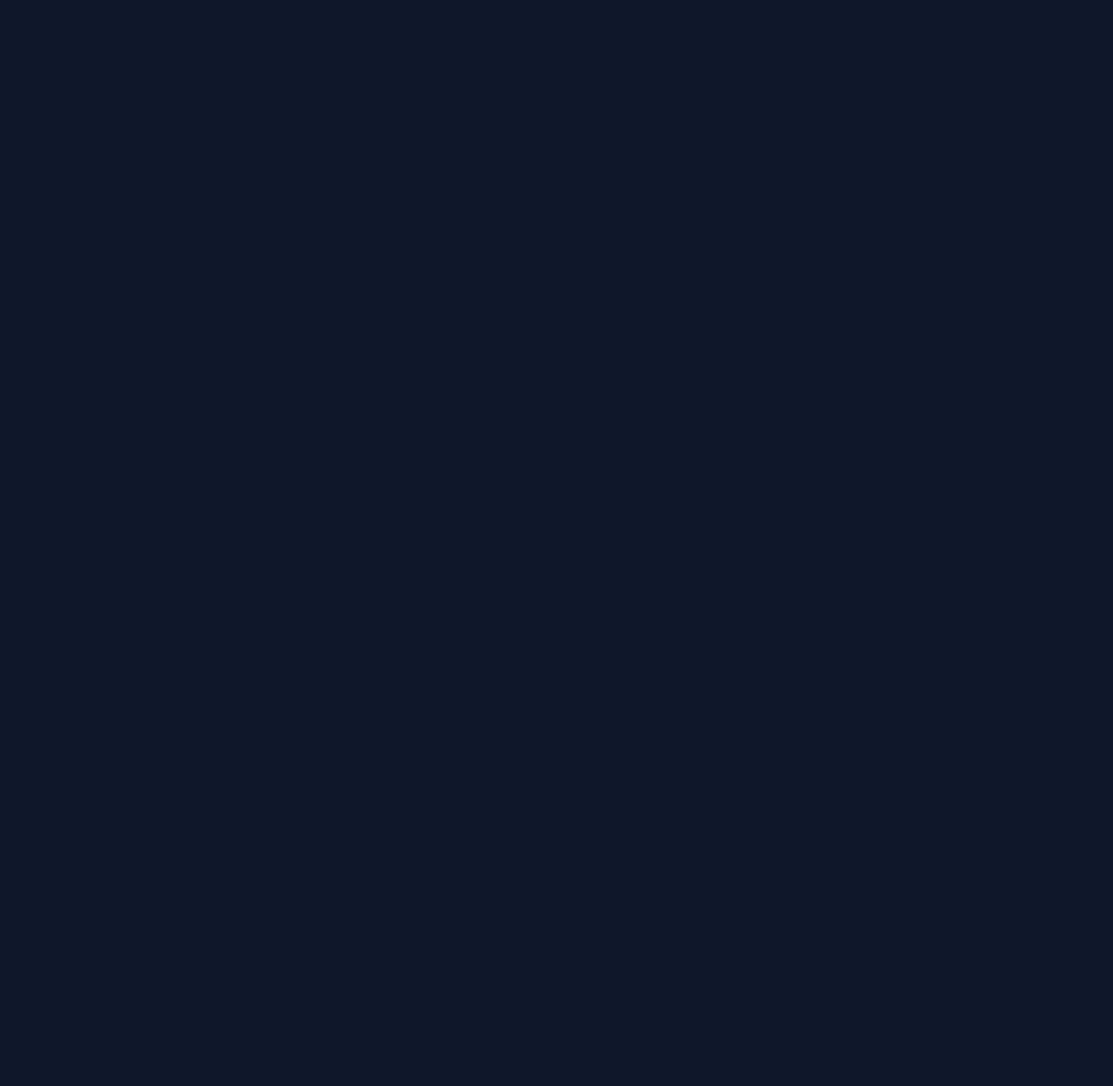
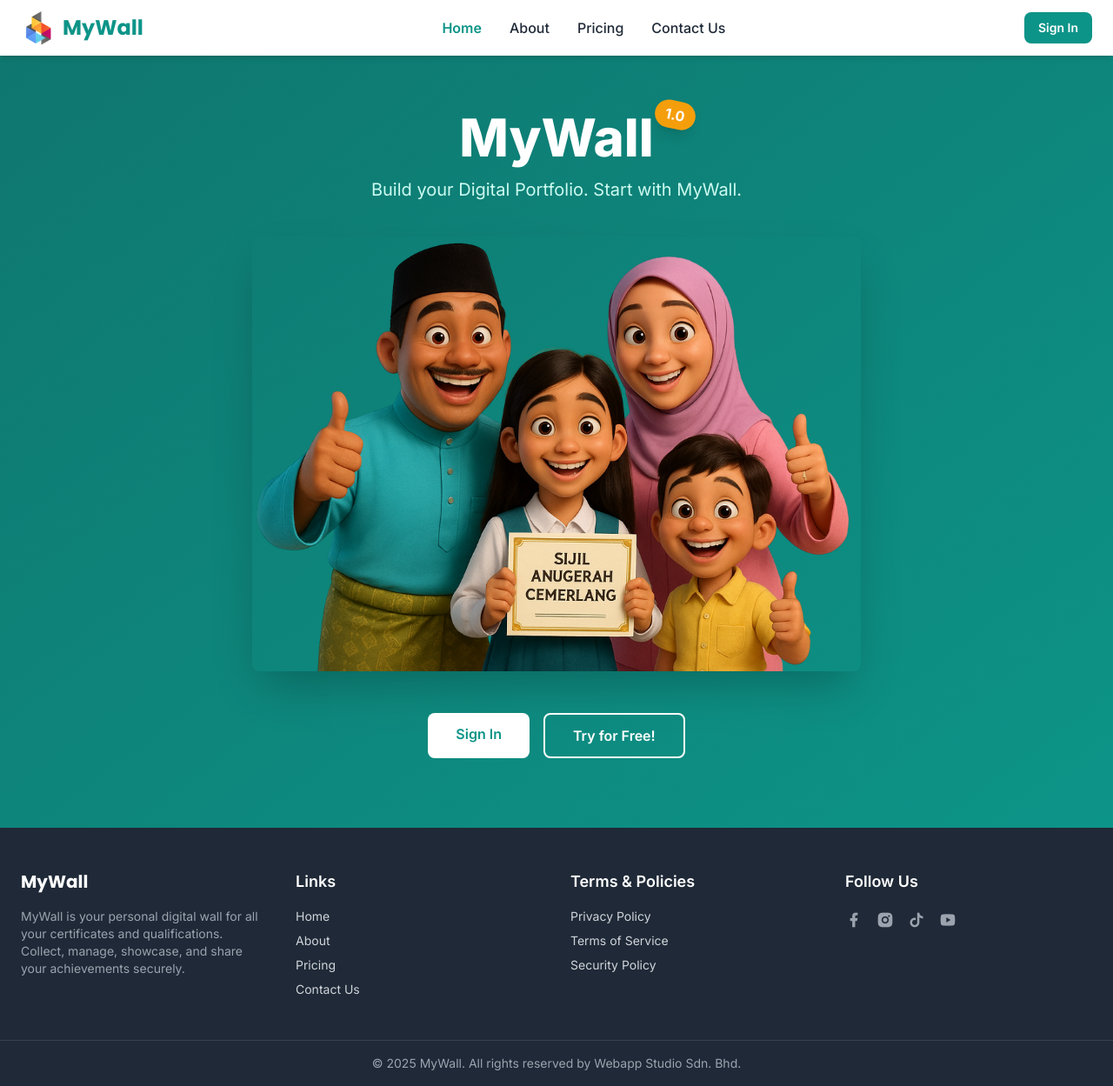
Before and after one commit to webappstudio-my/mysertifico, a React (Vite) app: page /mywall/home in a window 1280 px wide. Before the commit this address had no page. Shown: the whole page at 87% size. Before the commit the page ends 800 px from the top, so only its background shows below. Built offline with nearby package versions, Linux system fonts and the light colour scheme.

Commit message:
mywall landing: home page, header, footer

```diff
--- a/src/App.jsx
+++ b/src/App.jsx
@@ -50,6 +50,7 @@
 import SelectedTemplateList from './pages/mysertifico/admin/SelectedTemplateList';
 import EditUser from './pages/mysertifico/admin/EditUser';
 import ImportUsers from './pages/mysertifico/admin/ImportUsers';
+import MyWallHome from './pages/mywall/landing/MyWallHome';
 
 function App() {
   const [theme, setTheme] = useState(localStorage.getItem('theme') || 'light');
@@ -70,7 +71,7 @@
   return (
     <Router>
       <Routes>
-        {/* Landing */}
+        {/* MySertifico Landing */}
         <Route path="/" element={<Home />} />
         <Route path="/about" element={<About />} />
         <Route path="/price" element={<Price />} />
@@ -105,6 +106,9 @@
         <Route path="/dashboard/settings/edit-user/:id" element={<EditUser theme={theme} onThemeToggle={toggleTheme} />} />
         <Route path="/dashboard/settings/import-users" element={<ImportUsers theme={theme} onThemeToggle={toggleTheme} />} />
 
+        {/* MyWall Landing */}
+        <Route path='/mywall/home' element={<MyWallHome />} />'
+
         {/* MyWall */}
 
         {/* Back Office */}
--- /dev/null
+++ b/src/components/mywall/Footer.jsx
@@ -0,0 +1,54 @@
+// src/components/mywall/Footer.jsx
+import React from 'react';
+import { Link } from 'react-router-dom';
+
+const Footer = () => {
+    const currentYear = new Date().getFullYear();
+
+    return (
+        <footer className="bg-gray-800 text-white">
+            <div className="container mx-auto px-6 py-12 grid grid-cols-1 sm:grid-cols-2 md:grid-cols-4 gap-8">
+                {/* Info */}
+                <div>
+                    <h3 className="text-xl font-bold font-poppins mb-4">MyWall</h3>
+                    <p className="text-sm text-gray-400">MyWall is your personal digital wall for all your certificates and qualifications. Collect, manage, showcase, and share your achievements securely.</p>
+                </div>
+                {/* Links */}
+                <div>
+                    <h4 className="text-lg font-semibold mb-4">Links</h4>
+                    <ul className="space-y-2 text-sm text-gray-300">
+                        <li><Link to="/mywall/home" className="hover:text-white">Home</Link></li>
+                        <li><Link to="/mywall/about" className="hover:text-white">About</Link></li>
+                        <li><Link to="/mywall/pricing" className="hover:text-white">Pricing</Link></li>
+                        <li><Link to="/mywall/contact-us" className="hover:text-white">Contact Us</Link></li>
+                    </ul>
+                </div>
+                {/* Policies */}
+                <div>
+                    <h4 className="text-lg font-semibold mb-4">Terms & Policies</h4>
+                    <ul className="space-y-2 text-sm text-gray-300">
+                        <li><Link to="/privacy-policy" className="hover:text-white">Privacy Policy</Link></li>
+                        <li><Link to="/terms-of-service" className="hover:text-white">Terms of Service</Link></li>
+                        <li><Link to="/security-policy" className="hover:text-white">Security Policy</Link></li>
+                    </ul>
+                </div>
+                {/* Social */}
+                <div>
+                    <h4 className="text-lg font-semibold mb-4">Follow Us</h4>
+                    <div className="flex space-x-4">
+                        <a href="#" className="text-gray-400 hover:text-white text-xl" title="Facebook"><i className="ri-facebook-fill"></i></a>
+                        <a href="#" className="text-gray-400 hover:text-white text-xl" title="Instagram"><i className="ri-instagram-fill"></i></a>
+                        <a href="#" className="text-gray-400 hover:text-white text-xl" title="TikTok"><i className="ri-tiktok-fill"></i></a>
+                        <a href="#" className="text-gray-400 hover:text-white text-xl" title="YouTube"><i className="ri-youtube-fill"></i></a>
+                    </div>
+                </div>
+            </div>
+            {/* Divider + Copyright */}
+            <div className="border-t border-gray-700">
+                <div className="container mx-auto px-6 py-4 text-center text-sm text-gray-400">&copy; {currentYear} MyWall. All rights reserved by Webapp Studio Sdn. Bhd.</div>
+            </div>
+        </footer>
+    );
+};
+
+export default Footer;
--- /dev/null
+++ b/src/components/mywall/Header.jsx
@@ -0,0 +1,53 @@
+import React, { useState } from 'react';
+import { Link } from 'react-router-dom';
+import logo from '../../assets/images/logos/logo.png';
+
+const Header = () => {
+    const [isMenuOpen, setIsMenuOpen] = useState(false);
+
+    return (
+        <header className="bg-white shadow-md text-gray-800 fixed w-full top-0 z-50">
+            <nav className="container mx-auto px-6 py-3">
+                <div className="flex items-center justify-between">
+                    {/* Logo */}
+                    <Link to="/mywall/home" className="flex items-center gap-2">
+                        <img src={logo} alt="Logo" className="h-10 w-10" onError={(e) => { e.target.onerror = null; e.target.src = 'https://placehold.co/40x40/14B8A6/FFFFFF?text=MW'; }} />
+                        <span className="font-poppins font-bold text-2xl text-primary">MyWall</span>
+                    </Link>
+
+                    {/* Desktop Menu */}
+                    <div className="hidden md:flex space-x-8 items-center">
+                        <Link to="/mywall/home" className="text-primary font-semibold">Home</Link>
+                        <Link to="/mywall/about" className="hover:text-primary font-medium">About</Link>
+                        <Link to="/mywall/pricing" className="hover:text-primary font-medium">Pricing</Link>
+                        <Link to="/mywall/contact-us" className="hover:text-primary font-medium">Contact Us</Link>
+                    </div>
+
+                    {/* Login Buttons for Desktop */}
+                    <div className="hidden md:flex items-center space-x-2">
+                        <Link to="/mywall/auth/sign-in" className="px-4 py-2 text-sm bg-primary text-white font-semibold rounded-lg hover:bg-primary-600">Sign In</Link>
+                    </div>
+
+                    {/* Mobile Menu Button */}
+                    <div className="md:hidden">
+                        <button id="menu-toggle" className="text-gray-800 focus:outline-none" onClick={() => setIsMenuOpen(!isMenuOpen)}>
+                            {isMenuOpen ? <i className="ri-close-line text-2xl"></i> : <i className="ri-menu-line text-2xl"></i>}
+                        </button>
+                    </div>
+                </div>
+
+                {/* Mobile Menu */}
+                <div className={`${isMenuOpen ? 'block' : 'hidden'} md:hidden mt-4`}>
+                    <Link to="/mywall/home" className="block py-2 text-sm text-primary font-semibold">Home</Link>
+                    <Link to="/mywall/about" className="block py-2 text-sm hover:text-primary">About</Link>
+                    <Link to="/mywall/pricing" className="block py-2 text-sm hover:text-primary">Pricing</Link>
+                    <Link to="/mywall/contact-us" className="block py-2 text-sm hover:text-primary">Contact Us</Link>
+                    <div className="border-t my-4"></div>
+                    <Link to="/mywall/auth/sign-in" className="block w-full text-center py-2 text-sm bg-primary text-white font-semibold rounded-lg hover:bg-primary-600">Sign In</Link>
+                </div>
+            </nav>
+        </header>
+    );
+};
+
+export default Header;
--- /dev/null
+++ b/src/components/mywall/HeroSection.jsx
@@ -0,0 +1,35 @@
+// src/components/common/HeroSection.jsx
+import React from 'react';
+import { Link } from 'react-router-dom';
+import heroImage from '../../assets/images/frontend/hero-mywall.png'; // Adjust the path as necessary
+
+const HeroSection = () => {
+    return (
+        <section className="bg-gradient-to-br from-primary-dark to-primary text-white pt-32 pb-20">
+            <div className="container mx-auto text-center px-6">
+                {/* Title container with badge */}
+                <div className="relative inline-block mb-4">
+                    <h1 className="text-4xl md:text-6xl font-extrabold leading-tight">MyWall</h1>
+                    {/* Version Badge */}
+                    <span className="absolute top-0 -right-4 md:top-1 md:-right-12 transform -translate-y-1/2 rotate-12 bg-accent text-white text-xs md:text-base font-bold px-3 py-1 rounded-full shadow-lg">1.0</span>
+                </div>
+                <p className="text-lg md:text-xl text-teal-100 mb-10 max-w-3xl mx-auto">Build your Digital Portfolio. Start with MyWall.</p>
+
+                {/* The image path has been updated to reflect the public folder structure */}
+                <img
+                    src={heroImage}
+                    onError={(e) => { e.target.onerror = null; e.target.src = 'https://placehold.co/1024x576/ffffff/9ca3af?text=Image+Error'; }}
+                    alt="Hero Image"
+                    className="mx-auto max-w-full md:max-w-3xl mb-12 rounded-lg shadow-2xl"
+                />
+
+                <div className="flex flex-col sm:flex-row sm:justify-center gap-4">
+                    <Link to="/mywall/auth/sign-in" className="bg-white text-primary font-semibold py-3 px-8 rounded-lg w-full sm:w-auto transform hover:scale-105 transition-transform">Sign In</Link>
+                    <Link to="/mywall/auth/sign-up" className="border-2 border-white text-white font-semibold py-3 px-8 rounded-lg w-full sm:w-auto transform hover:scale-105 transition-transform">Try for Free!</Link>
+                </div>
+            </div>
+        </section>
+    );
+};
+
+export default HeroSection;
--- /dev/null
+++ b/src/pages/mywall/landing/MyWallHome.jsx
@@ -0,0 +1,18 @@
+import React from 'react';
+import Header from '../../../components/mywall/Header';
+import HeroSection from '../../../components/mywall/HeroSection';
+import Footer from '../../../components/mywall/Footer';
+
+const MyWallHome = () => {
+    return (
+        <div className="bg-gray-50 text-gray-800 overflow-x-hidden">
+            <Header />
+            <main>
+                <HeroSection />
+            </main>
+            <Footer />
+        </div>
+    );
+};
+
+export default MyWallHome;
```
